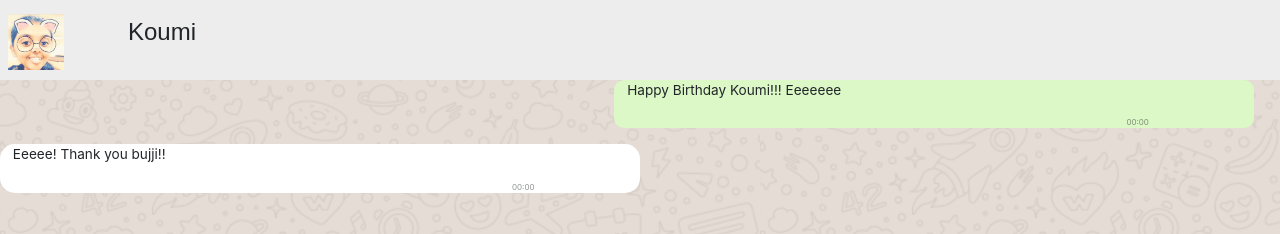
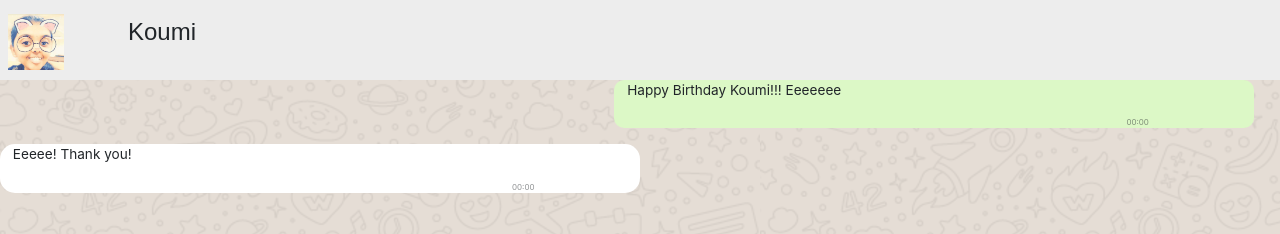
Before and after one commit to koumudi-panguluri/BirthdayApp, a React app: page /final in a window 1280 px wide. Shown: the top 234 px of the page. Built offline with nearby package versions, Linux system fonts and the light colour scheme.

Commit message:
Add service worker

```diff
--- a/src/components/Third/Third.js
+++ b/src/components/Third/Third.js
@@ -33,15 +33,15 @@ export default() =>{
                     <p className="time">00:00</p>
                 </div>
                 <div className="left-message" id="2">
-                    <p className="message">Eeeee! Thank you bujji!!</p>
+                    <p className="message">Eeeee! Thank you!</p>
                     <p className="time">00:00</p>
                 </div>
                 <div className="right-message" id="3">
-                    <p className="message">ILY</p>
+                    <p className="message">This web app is progressive, just like you!!!</p>
                     <p className="time">00:00</p>
                 </div>
                 <div className="left-message" id="4">
-                    <p className="message">ILY2!!!!! Muuuah</p>
+                    <p className="message">Thank you! Eeeee. Nice</p>
                     <p className="time">00:01</p>
                 </div>
             </div>
```
